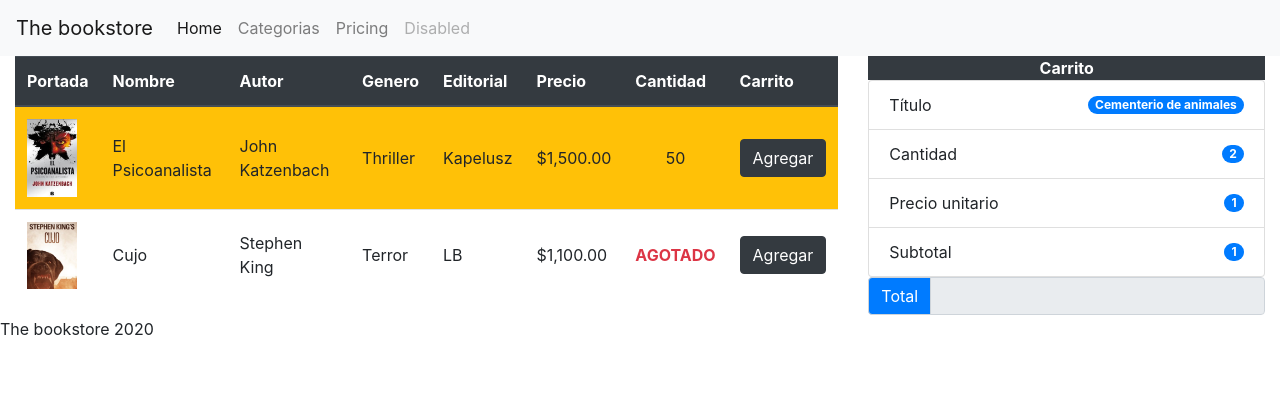
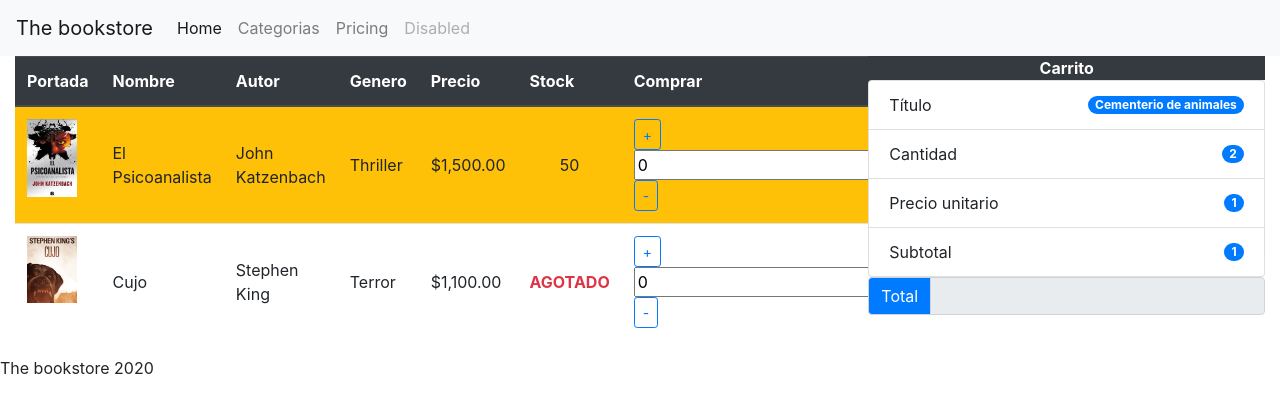
Before and after one commit to cattsas/angular-bokstore, an Angular app: page / in a window 1280 px wide. Shown: the top 412 px of the page. Built offline with nearby package versions, Linux system fonts and the light colour scheme.

Commit message:
Se implementa binding, pendiente evento para no permitir ingreso de letras o valores invalidos en input de compra

```diff
--- a/src/app/app.module.ts
+++ b/src/app/app.module.ts
@@ -5,6 +5,7 @@ import { AppRoutingModule } from './app-routing.module';
 import { AppComponent } from './app.component';
 import { BookListComponent } from './book-list/book-list.component';
 import { BookChartComponent } from './book-chart/book-chart.component';
+import { FormsModule } from '@angular/forms';
 
 
 @NgModule({
@@ -15,7 +16,8 @@ import { BookChartComponent } from './book-chart/book-chart.component';
   ],
   imports: [
     BrowserModule,
-    AppRoutingModule
+    AppRoutingModule,
+    FormsModule
   ],
   providers: [],
   bootstrap: [AppComponent]
--- a/src/app/book-list/Book.ts
+++ b/src/app/book-list/Book.ts
@@ -2,9 +2,9 @@ export interface Book {
     nombre:string;
     autor :string;
     genero:string;
-    editorial:string;
     precio:number;
     imagen:string;
+    stock:number;
+    best_seller:boolean;
     cantidad:number;
-    best_seller:boolean;
 }
--- a/src/app/book-list/book-list.component.html
+++ b/src/app/book-list/book-list.component.html
@@ -5,9 +5,9 @@
             <th scope="col">Nombre</th>
             <th scope="col">Autor</th>
             <th scope="col">Genero</th>
-            <th scope="col">Editorial</th>
             <th scope="col">Precio</th>
-            <th scope="col">Cantidad</th>
+            <th scope="col">Stock</th>
+            <th scope="col">Comprar </th>
             <th scope="col">Carrito</th>
         </tr>
     </thead>
@@ -18,11 +18,14 @@
             <td class="align-middle">{{book.nombre}}</td>
             <td class="align-middle">{{book.autor}}</td>
             <td class="align-middle">{{book.genero}}</td>
-            <td class="align-middle">{{book.editorial}}</td>
             <td class="align-middle">{{book.precio | currency}}</td>
-            <td class="align-middle"><span class="text-danger font-weight-bolder" *ngIf="book.cantidad==0; else disponibles">AGOTADO</span></td>
-            <ng-template #disponibles><span class="d-flex justify-content-center">{{book.cantidad}}</span></ng-template>
-            <td class="align-middle"><button type="button" class="btn btn-dark">Agregar</button></td>
+            <td class="align-middle"><span class="text-danger font-weight-bolder" *ngIf="book.stock==0; else disponibles">AGOTADO</span></td>
+            <ng-template #disponibles><span class="d-flex justify-content-center">{{book.stock}}</span></ng-template>
+            <td class="align-middle">
+                <button type="button" class="btn btn-outline-primary btn-sm" (click)="sumStock(book)">+</button><input type="text" (keyup)="modCantidad ($event,book)" [(ngModel)]="book.cantidad" maxlength="2"><button type="button " class="btn btn-outline-primary
+                    btn-sm " (click)="decStock(book) ">-</button>
+            </td>
+            <td class="align-middle "><button type="button " class="btn btn-dark ">Agregar</button></td>
         </tr>
 
     </tbody>
--- a/src/app/book-list/book-list.component.ts
+++ b/src/app/book-list/book-list.component.ts
@@ -11,25 +11,42 @@ export class BookListComponent implements OnInit {
         "nombre":"El Psicoanalista",
         "autor" :"John Katzenbach",
         "genero":"Thriller",
-        "editorial":"Kapelusz",
         "precio":1500,
         "imagen":"assets/images/psicoanalista.jpg",
-        "cantidad":50,
-        "best_seller":true
+        "stock":50,
+        "best_seller":true,
+        "cantidad":0
       },
     {
       "nombre":"Cujo",
       "autor" :"Stephen King",
       "genero":"Terror",
-      "editorial":"LB",
       "precio":1100,
       "imagen":"assets/images/cujo.jpg",
-      "cantidad":0,
-      "best_seller":false
+      "stock":0,
+      "best_seller":false,
+      "cantidad":0
   }]
   constructor() { }
 
   ngOnInit(): void {
   }
 
+  sumStock(book: Book): void {
+    if (book.cantidad<book.stock){
+     book.cantidad++;
+    }
+  }
+
+  decStock(book: Book): void {
+    if (book.cantidad>0){
+     book.cantidad--;
+    }
+  }
+
+  modCantidad (event,book: Book): void{
+    if (event.key<='0' || event.key>='9') {
+      console.log ("hola");
+    };
+  }
 }
```
